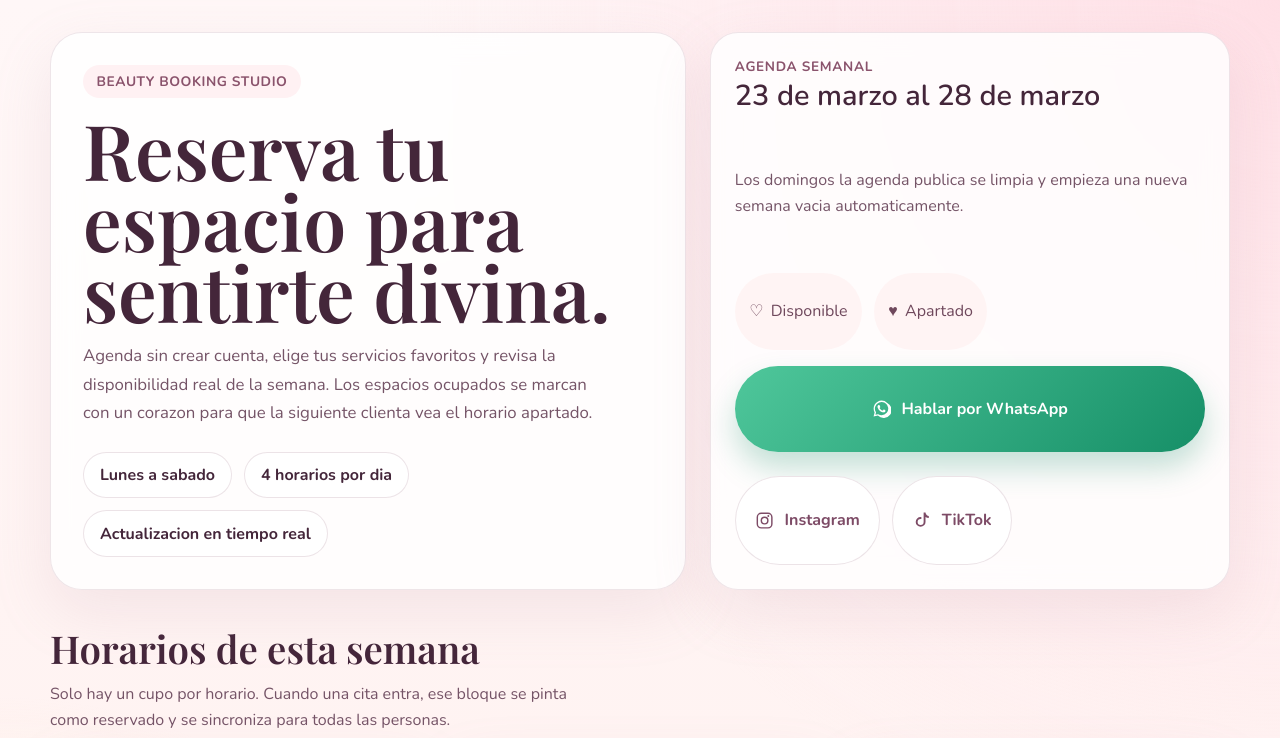
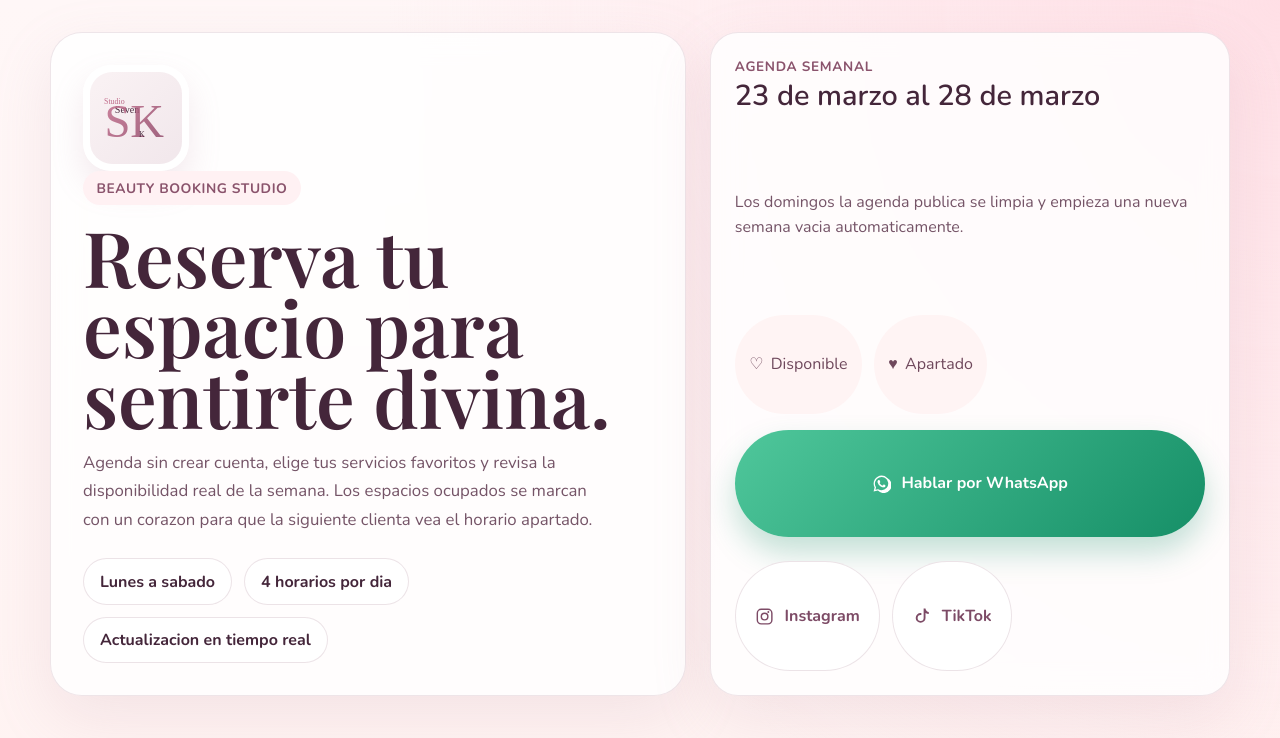
Before and after one commit to Zamorafter/katherine, a Next.js app: page / in a window 1280 px wide. Shown: the top 738 px of the page. Built offline with nearby package versions, Linux system fonts and the light colour scheme; no server answers; the database is empty; a web font is replaced by a local one.

Commit message:
Improve admin editing flow and add studio logo

```diff
--- a/src/components/admin-dashboard.module.css
+++ b/src/components/admin-dashboard.module.css
@@ -18,6 +18,22 @@
   align-items: flex-start;
 }
 
+.headerContent {
+  display: grid;
+  gap: 0.9rem;
+}
+
+.brandRow {
+  display: flex;
+  align-items: center;
+  gap: 1rem;
+}
+
+.logo {
+  border-radius: 22px;
+  box-shadow: 0 16px 32px rgba(188, 140, 160, 0.16);
+}
+
 .eyebrow {
   color: #8a536c;
   font-weight: 700;
@@ -33,7 +49,6 @@
 }
 
 .lead {
-  margin-top: 0.8rem;
   color: #755467;
   line-height: 1.6;
   max-width: 60ch;
@@ -128,6 +143,11 @@
   gap: 0.65rem;
 }
 
+.appointmentItemActive {
+  border-color: rgba(202, 79, 134, 0.38);
+  box-shadow: 0 14px 26px rgba(202, 79, 134, 0.12);
+}
+
 .appointmentTop,
 .appointmentBottom,
 .editorActions {
@@ -184,6 +204,13 @@
   color: #8a536c;
 }
 
+.selectButton:hover,
+.logoutButton:hover,
+.saveButton:hover,
+.dangerButton:hover {
+  transform: translateY(-2px);
+}
+
 .editorTitle {
   color: #44263a;
   font-size: 1.4rem;
@@ -199,6 +226,14 @@
   margin-top: 1rem;
   display: grid;
   gap: 1rem;
+}
+
+.editorNotice {
+  border-radius: 18px;
+  padding: 0.95rem 1rem;
+  background: #fff3f6;
+  color: #8a536c;
+  font-weight: 700;
 }
 
 .field {
@@ -252,4 +287,8 @@
   .content {
     grid-template-columns: 1fr;
   }
+
+  .brandRow {
+    align-items: flex-start;
+  }
 }
--- a/src/components/booking-page.module.css
+++ b/src/components/booking-page.module.css
@@ -35,6 +35,21 @@
 .heroCard {
   border-radius: 32px;
   padding: 2rem;
+}
+
+.logoBadge {
+  width: fit-content;
+  padding: 0.45rem;
+  border-radius: 28px;
+  background: rgba(255, 255, 255, 0.74);
+  box-shadow: 0 16px 32px rgba(188, 140, 160, 0.18);
+}
+
+.logoImage {
+  display: block;
+  width: 92px;
+  height: 92px;
+  border-radius: 22px;
 }
 
 .eyebrow {
--- a/src/components/booking-page.tsx
+++ b/src/components/booking-page.tsx
@@ -1,5 +1,6 @@
 "use client";
 
+import Image from "next/image";
 import { useCallback, useEffect, useMemo, useState, useTransition } from "react";
 
 import styles from "@/components/booking-page.module.css";
@@ -166,6 +167,16 @@ export function BookingPage({
       <div className={styles.shell}>
         <section className={styles.hero}>
           <article className={styles.heroCard}>
+            <div className={styles.logoBadge}>
+              <Image
+                alt="Studio Seven K"
+                className={styles.logoImage}
+                height={92}
+                priority
+                src="/studio-seven-k-logo.svg"
+                width={92}
+              />
+            </div>
             <span className={styles.eyebrow}>Beauty booking studio</span>
             <h1 className={styles.title}>Reserva tu espacio para sentirte divina.</h1>
             <p className={styles.lead}>
```
Also changed, not shown: src/components/admin-dashboard.tsx (+31 -9 lines), public/studio-seven-k-logo.svg (added).
